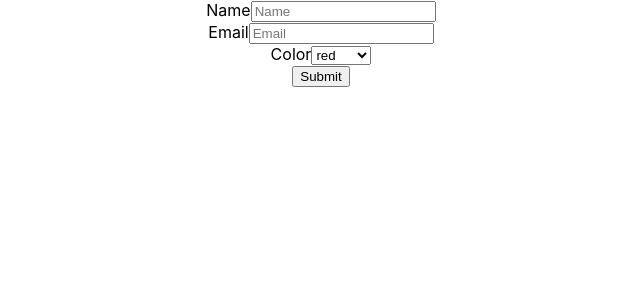
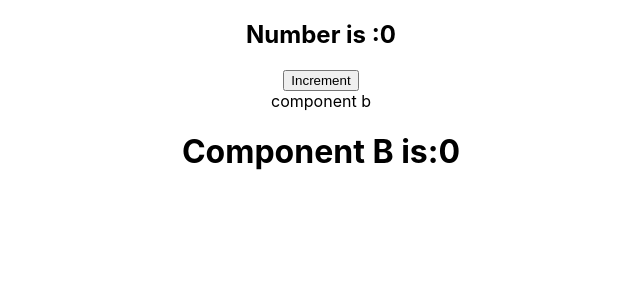
Before and after one commit to fahim27/React, a React (Create React App) app in the folder hello/: page / in a window 1280 px wide. Shown: the top 300 px of the page, without its empty margins (319-959 px from the left). Built offline with nearby package versions, Linux system fonts and the light colour scheme.

Commit message:
using getDerivedStateFromProps

```diff
--- a/hello/src/App.js
+++ b/hello/src/App.js
@@ -11,12 +11,12 @@ import Parent from './components/Parent';
 import Condition from './components/Condition';
 import List from './components/List';
 import Form from './components/Form';
+import Coma from './components/Coma';
 function App() {
   return (
 
     <div className="App">
-
-      <Form></Form>
+      <Coma></Coma>
     </div>
 
   );
--- /dev/null
+++ b/hello/src/components/Coma.js
@@ -0,0 +1,28 @@
+
+import React, { Component } from 'react'
+import Comb from './Comb'
+
+export default class Coma extends Component {
+    constructor(props) {
+        super(props)
+
+        this.state = {
+            number: 0
+        }
+    }
+    increment() {
+        this.setState({
+            number: this.state.number+1
+        })
+    }
+    render() {
+        return (
+            <div>
+                <h2>Number is :{this.state.number}</h2>
+                <button onClick={() => this.increment()}> Increment</button>
+
+                <Comb data={this.state.number}></Comb>
+            </div>
+        )
+    }
+}
--- /dev/null
+++ b/hello/src/components/Comb.js
@@ -0,0 +1,26 @@
+import React, { Component } from 'react'
+
+export default class Comb extends Component {
+    constructor(props) {
+        super(props)
+
+        this.state = {
+             number:this.props.data
+        }
+    }
+
+    static getDerivedStateFromProps(props,state){
+        return{
+            number:props.data*10
+        }
+
+    }
+    render() {
+        return (
+            <div>
+                component b
+                <h1>Component B is:{this.state.number}</h1>
+            </div>
+        )
+    }
+}
```
